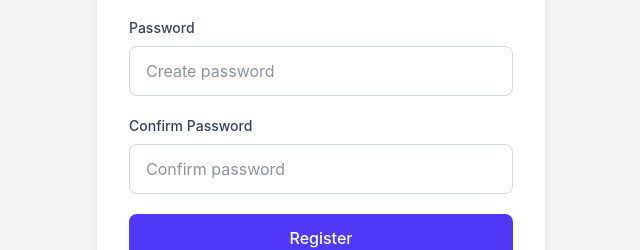
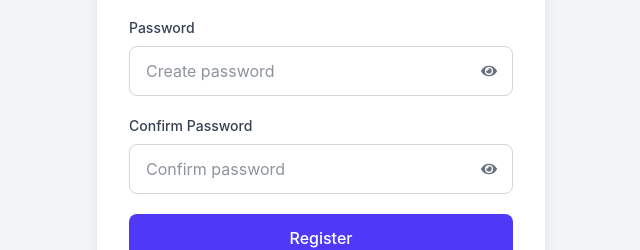
Before and after one commit to Gurudatta2212/task-management-app, a React (Vite) app in the folder client/: page /register in a window 1280 px wide. Shown: the part 386-636 px from the top of the page, without its empty margins (319-959 px from the left). Built offline with nearby package versions, Linux system fonts and the light colour scheme.

Commit message:
Improve authentication UI with toast notifications and password visibility toggle

```diff
--- a/client/src/Pages/ForgotPassword.jsx
+++ b/client/src/Pages/ForgotPassword.jsx
@@ -4,6 +4,7 @@ import api from "../services/api";
 
 import Button from "../components/common/Button";
 import Input from "../components/common/Input";
+import { toast } from "react-toastify";
 
 function ForgotPassword() {
   const navigate = useNavigate();
@@ -19,16 +20,16 @@ function ForgotPassword() {
         { email }
       );
 
-      alert(response.data.message);
+      toast.success(response.data.message);
 
       navigate("/verify-otp", {
         state: { email },
       });
     } catch (error) {
-      alert(
-        error.response?.data?.message ||
-          "Failed to send OTP."
-      );
+      toast.error(
+error.response?.data?.message ||
+"Failed to send OTP."
+);
     }
   };
 
--- a/client/src/Pages/Login.jsx
+++ b/client/src/Pages/Login.jsx
@@ -4,6 +4,7 @@ import api from "../services/api";
 
 import Button from "../components/common/Button";
 import Input from "../components/common/Input";
+import { toast } from "react-toastify";
 
 function Login() {
   const navigate = useNavigate();
@@ -37,7 +38,7 @@ function Login() {
         JSON.stringify(response.data.user)
       );
 
-      alert(response.data.message);
+      toast.success(response.data.message);
 
       navigate("/dashboard");
     } catch (error) {
@@ -45,7 +46,10 @@ function Login() {
   console.log("RESPONSE:", error.response);
   console.log("DATA:", error.response?.data);
 
-  alert(error.response?.data?.message || error.message);
+  toast.error(
+error.response?.data?.message ||
+error.message
+);
 }
   };
 
--- a/client/src/Pages/Register.jsx
+++ b/client/src/Pages/Register.jsx
@@ -4,6 +4,7 @@ import api from "../services/api";
 
 import Button from "../components/common/Button";
 import Input from "../components/common/Input";
+import { toast } from "react-toastify";
 
 function Register() {
   const navigate = useNavigate();
@@ -34,12 +35,12 @@ function Register() {
       !formData.password ||
       !formData.confirmPassword
     ) {
-      alert("Please fill all fields.");
+      toast.warning("Please fill all fields.");
       return;
     }
 
     if (formData.password !== formData.confirmPassword) {
-      alert("Passwords do not match.");
+      toast.warning("Passwords do not match.");
       return;
     }
 
@@ -54,7 +55,7 @@ function Register() {
 
       console.log("SUCCESS:", response.data);
 
-      alert(response.data.message);
+      toast.success(response.data.message);
 
       setFormData({
         name: "",
@@ -69,7 +70,10 @@ function Register() {
       console.error("RESPONSE:", error.response);
       console.error("DATA:", error.response?.data);
 
-      alert(error.response?.data?.message || error.message);
+     toast.error(
+error.response?.data?.message ||
+error.message
+);
     }
   };
 
--- a/client/src/Pages/ResetPassword.jsx
+++ b/client/src/Pages/ResetPassword.jsx
@@ -4,6 +4,7 @@ import api from "../services/api";
 
 import Button from "../components/common/Button";
 import Input from "../components/common/Input";
+import { toast } from "react-toastify";
 
 function ResetPassword() {
   const navigate = useNavigate();
@@ -31,7 +32,8 @@ function ResetPassword() {
       passwords.newPassword !==
       passwords.confirmPassword
     ) {
-      return alert("Passwords do not match.");
+      toast.warning("Passwords do not match.");
+return;
     }
 
     try {
@@ -44,14 +46,14 @@ function ResetPassword() {
         }
       );
 
-      alert(response.data.message);
+      toast.success(response.data.message);
 
       navigate("/");
     } catch (error) {
-      alert(
-        error.response?.data?.message ||
-          "Failed to reset password."
-      );
+      toast.error(
+error.response?.data?.message ||
+"Failed to reset password."
+);
     }
   };
 
--- a/client/src/Pages/VerifyOtp.jsx
+++ b/client/src/Pages/VerifyOtp.jsx
@@ -4,6 +4,7 @@ import api from "../services/api";
 
 import Button from "../components/common/Button";
 import Input from "../components/common/Input";
+import { toast } from "react-toastify";
 
 function VerifyOtp() {
   const navigate = useNavigate();
@@ -25,7 +26,7 @@ function VerifyOtp() {
         }
       );
 
-      alert(response.data.message);
+      toast.success(response.data.message);
 
       navigate("/reset-password", {
         state: {
@@ -34,10 +35,10 @@ function VerifyOtp() {
         },
       });
     } catch (error) {
-      alert(
-        error.response?.data?.message ||
-          "Invalid OTP."
-      );
+      toast.error(
+error.response?.data?.message ||
+"Invalid OTP."
+);
     }
   };
 
--- a/client/src/components/common/Input.jsx
+++ b/client/src/components/common/Input.jsx
@@ -1,3 +1,6 @@
+import { useState } from "react";
+import { FaEye, FaEyeSlash } from "react-icons/fa";
+
 function Input({
   label,
   type = "text",
@@ -7,6 +10,12 @@ function Input({
   placeholder,
   required = false,
 }) {
+  const [showPassword, setShowPassword] =
+    useState(false);
+
+  const isPassword =
+    type === "password";
+
   return (
     <div className="flex flex-col gap-2">
       <label
@@ -16,16 +25,42 @@ function Input({
         {label}
       </label>
 
+      <div className="relative">
         <input
           id={name}
-        type={type}
+          type={
+            isPassword
+              ? showPassword
+                ? "text"
+                : "password"
+              : type
+          }
           name={name}
           value={value}
           onChange={onChange}
           placeholder={placeholder}
           required={required}
-        className="w-full rounded-lg border border-gray-300 bg-white px-4 py-3 text-gray-800 outline-none transition focus:border-indigo-600 focus:ring-2 focus:ring-indigo-200 dark:border-slate-700 dark:bg-slate-800 dark:text-white dark:placeholder:text-slate-400"
+          className="w-full rounded-lg border border-gray-300 bg-white px-4 py-3 pr-12 text-gray-800 outline-none transition focus:border-indigo-600 focus:ring-2 focus:ring-indigo-200 dark:border-slate-700 dark:bg-slate-800 dark:text-white dark:placeholder:text-slate-400"
         />
+
+        {isPassword && (
+          <button
+            type="button"
+            onClick={() =>
+              setShowPassword(
+                !showPassword
+              )
+            }
+            className="absolute right-4 top-1/2 -translate-y-1/2 text-gray-500 hover:text-indigo-600 dark:text-slate-400"
+          >
+            {showPassword ? (
+              <FaEyeSlash />
+            ) : (
+              <FaEye />
+            )}
+          </button>
+        )}
+      </div>
     </div>
   );
 }
--- a/client/src/components/dashboard/RecentActivity.jsx
+++ b/client/src/components/dashboard/RecentActivity.jsx
@@ -4,10 +4,12 @@ function RecentActivity({ tasks }) {
 
       <div className="space-y-4">
         {tasks.slice(0, 5).map((task) => (
+
           <div
             key={task._id}
             className="flex items-center justify-between rounded-xl border border-gray-100 p-4 dark:border-slate-700"
           >
+
             <div>
               <h3 className="font-semibold text-gray-800 dark:text-white">
                 {task.title}
--- a/client/src/components/notifications/NotificationDropdown.jsx
+++ b/client/src/components/notifications/NotificationDropdown.jsx
@@ -130,7 +130,7 @@ function NotificationDropdown({
           overdue.length === 0 && (
             <div className="py-10 text-center">
               <p className="text-slate-500 dark:text-slate-400">
-                🎉 You're all caught up!
+                 You're all caught up!
               </p>
             </div>
           )}
```
Lines whose indentation alone changed are shown as unchanged.
